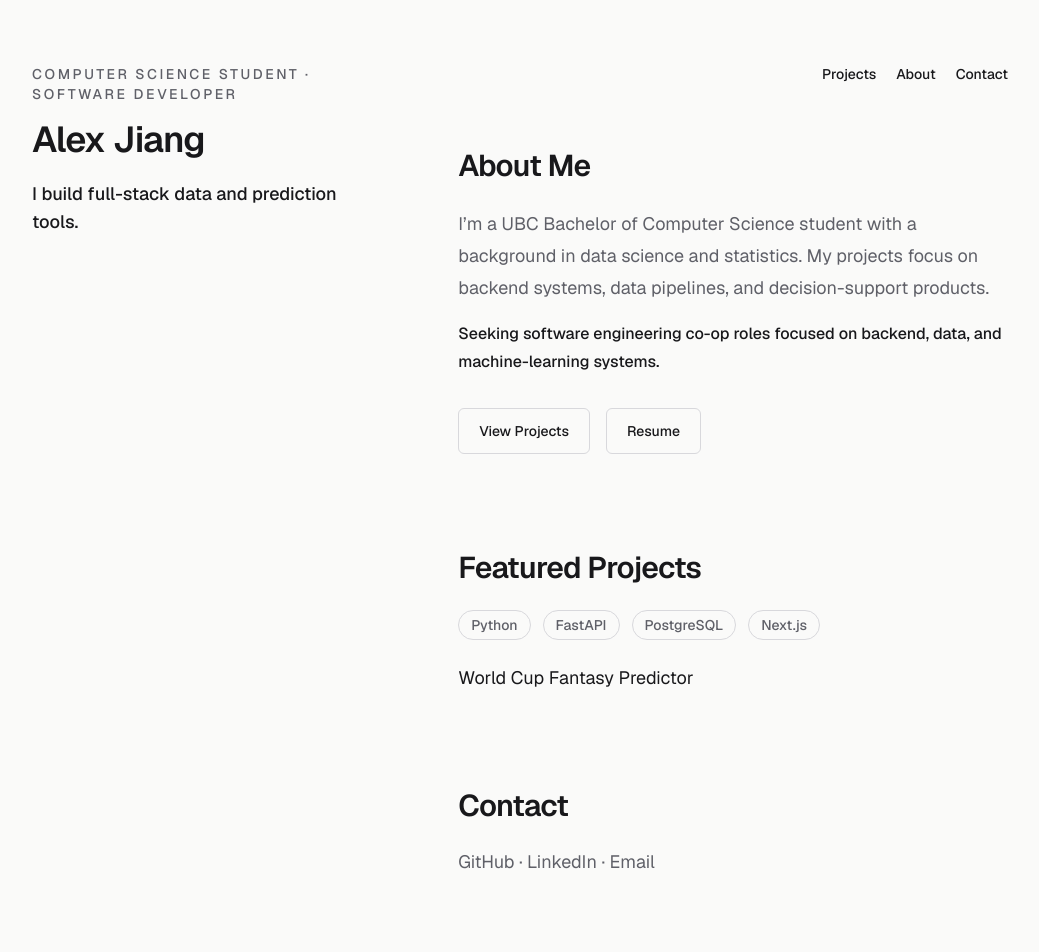
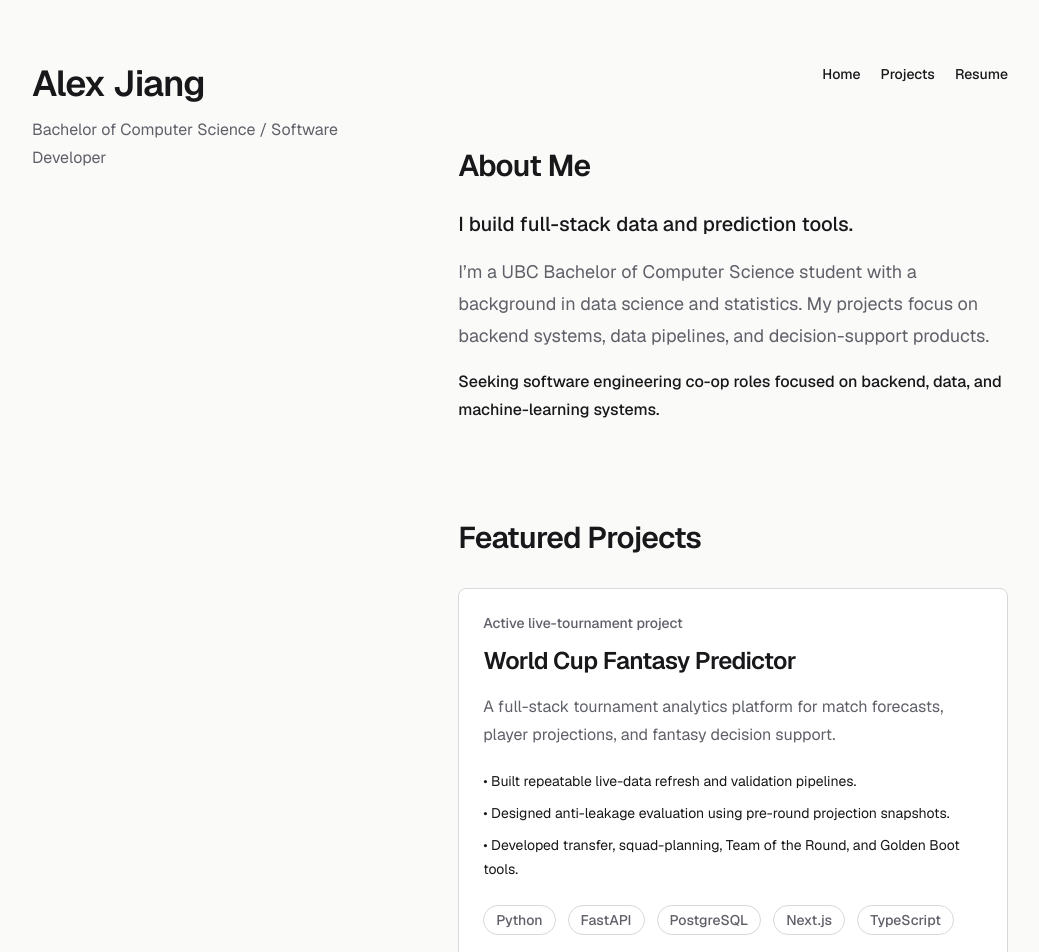
Before and after one commit to AlexJiang36/alex-portfolio, a Next.js app: page / in a window 1280 px wide. Shown: the top 952 px of the page, without its empty margins (120-1159 px from the left). Built offline with nearby package versions, Linux system fonts and the light colour scheme.

Commit message:
Day5: add reusable project data and listing pages

```diff
--- a/app/page.tsx
+++ b/app/page.tsx
@@ -1,58 +1,47 @@
 import Container from "@/components/layout/Container";
-import SiteNavigation from "@/components/layout/SiteNavigation";
-import SplitLayout from "@/components/layout/SplitLayout";
-import ProfileSidebar from "@/components/profile/ProfileSidebar";
-import Button from "@/components/ui/Button";
-import ProjectTag from "@/components/ui/ProjectTag";
+import PortfolioShell from "@/components/layout/PortfolioShell";
+import FeaturedProject from "@/components/projects/FeaturedProject";
 import SectionHeading from "@/components/ui/SectionHeading";
 import { profile } from "@/data/profile";
+import { projects } from "@/data/projects";
 
 export default function Home() {
+  const featuredProjects = projects
+    .filter((project) => project.featured)
+    .slice(0, 2);
+
   return (
     <Container>
-      <SplitLayout sidebar={<ProfileSidebar />}>
-        <header className="mb-16 flex justify-end">
-          <SiteNavigation />
-        </header>
-
-        <section id="about" className="mb-24 scroll-mt-8">
+      <PortfolioShell>
+        <section className="mb-24">
           <SectionHeading>About Me</SectionHeading>
 
-          <p className="mt-6 max-w-2xl text-lg leading-8 text-muted">
+            <p className="mt-6 max-w-2xl text-xl font-medium leading-8">
+            {profile.headline}
+            </p>
+
+          <p className="mt-4 max-w-2xl text-lg leading-8 text-muted">
             {profile.summary}
           </p>
 
           <p className="mt-4 max-w-2xl text-base font-medium leading-7">
             {profile.target}
           </p>
+        </section>
 
-          <div className="mt-8 flex flex-wrap gap-4">
-            <Button href="#projects">View Projects</Button>
-            <Button href="/resume.pdf">Resume</Button>
+        <section>
+          <SectionHeading>Featured Projects</SectionHeading>
+
+          <div className="mt-8 space-y-8">
+            {featuredProjects.map((project) => (
+              <FeaturedProject
+                key={project.slug}
+                project={project}
+              />
+            ))}
           </div>
         </section>
-
-        <section id="projects" className="mb-24 scroll-mt-8">
-          <SectionHeading>Featured Projects</SectionHeading>
-
-          <div className="mt-6 flex flex-wrap gap-3">
-            <ProjectTag>Python</ProjectTag>
-            <ProjectTag>FastAPI</ProjectTag>
-            <ProjectTag>PostgreSQL</ProjectTag>
-            <ProjectTag>Next.js</ProjectTag>
-          </div>
-
-          <p className="mt-6 text-lg">World Cup Fantasy Predictor</p>
-        </section>
-
-        <section id="contact" className="scroll-mt-8">
-          <SectionHeading>Contact</SectionHeading>
-
-          <p className="mt-6 text-lg text-muted">
-            GitHub · LinkedIn · Email
-          </p>
-        </section>
-      </SplitLayout>
+      </PortfolioShell>
     </Container>
   );
 }
--- /dev/null
+++ b/app/projects/page.tsx
@@ -0,0 +1,31 @@
+import Container from "@/components/layout/Container";
+import PortfolioShell from "@/components/layout/PortfolioShell";
+import FeaturedProject from "@/components/projects/FeaturedProject";
+import SectionHeading from "@/components/ui/SectionHeading";
+import { projects } from "@/data/projects";
+
+export default function ProjectsPage() {
+  return (
+    <Container>
+      <PortfolioShell>
+        <section>
+          <SectionHeading>Projects</SectionHeading>
+
+          <p className="mt-6 max-w-2xl text-lg leading-8 text-muted">
+            A collection of software engineering, data, and machine-learning
+            projects I have built.
+          </p>
+
+          <div className="mt-8 space-y-8">
+            {projects.map((project) => (
+              <FeaturedProject
+                key={project.slug}
+                project={project}
+              />
+            ))}
+          </div>
+        </section>
+      </PortfolioShell>
+    </Container>
+  );
+}
--- /dev/null
+++ b/components/layout/PortfolioShell.tsx
@@ -0,0 +1,21 @@
+import ProfileSidebar from "@/components/profile/ProfileSidebar";
+import SiteNavigation from "@/components/layout/SiteNavigation";
+import SplitLayout from "@/components/layout/SplitLayout";
+
+type PortfolioShellProps = {
+  children: React.ReactNode;
+};
+
+export default function PortfolioShell({
+  children,
+}: PortfolioShellProps) {
+  return (
+    <SplitLayout sidebar={<ProfileSidebar />}>
+      <header className="mb-16 flex justify-end">
+        <SiteNavigation />
+      </header>
+
+      {children}
+    </SplitLayout>
+  );
+}
--- a/components/profile/ProfileSidebar.tsx
+++ b/components/profile/ProfileSidebar.tsx
@@ -3,16 +3,12 @@ import { profile } from "@/data/profile";
 export default function ProfileSidebar() {
   return (
     <aside aria-label="Profile">
-      <p className="text-sm font-medium uppercase tracking-[0.18em] text-muted">
-        {profile.role}
-      </p>
-
-      <h1 className="mt-4 text-4xl font-semibold tracking-tight">
+      <h1 className="text-4xl font-semibold tracking-tight">
         {profile.name}
       </h1>
 
-      <p className="mt-5 text-lg font-medium leading-7">
-        {profile.headline}
+      <p className="mt-3 text-base leading-7 text-muted">
+        {profile.role}
       </p>
     </aside>
   );
--- /dev/null
+++ b/components/projects/FeaturedProject.tsx
@@ -0,0 +1,47 @@
+import Button from "@/components/ui/Button";
+import ProjectTag from "@/components/ui/ProjectTag";
+import type { Project } from "@/types/project";
+
+type FeaturedProjectProps = {
+  project: Project;
+};
+
+export default function FeaturedProject({
+  project,
+}: FeaturedProjectProps) {
+  return (
+    <article className="rounded-lg border border-border-subtle bg-surface p-6">
+      <p className="text-sm font-medium text-muted">
+        {project.status}
+      </p>
+
+      <h3 className="mt-3 text-2xl font-semibold tracking-tight">
+        {project.title}
+      </h3>
+
+      <p className="mt-4 text-base leading-7 text-muted">
+        {project.shortDescription}
+      </p>
+
+      <ul className="mt-5 space-y-2 text-sm leading-6">
+        {project.highlights.map((highlight) => (
+          <li key={highlight}>• {highlight}</li>
+        ))}
+      </ul>
+
+      <div className="mt-6 flex flex-wrap gap-3">
+        {project.technologies.map((technology) => (
+          <ProjectTag key={technology}>
+            {technology}
+          </ProjectTag>
+        ))}
+      </div>
+
+      <div className="mt-7">
+        <Button href={project.caseStudyPath}>
+          View Case Study
+        </Button>
+      </div>
+    </article>
+  );
+}
--- a/data/navigation.ts
+++ b/data/navigation.ts
@@ -1,14 +1,14 @@
 export const navigationItems = [
   {
-    label: "Projects",
-    href: "#projects",
+    label: "Home",
+    href: "/",
   },
   {
-    label: "About",
-    href: "#about",
+    label: "Projects",
+    href: "/projects",
   },
   {
-    label: "Contact",
-    href: "#contact",
+    label: "Resume",
+    href: "/resume",
   },
 ] as const;
--- a/data/profile.ts
+++ b/data/profile.ts
@@ -1,6 +1,6 @@
 export const profile = {
   name: "Alex Jiang",
-  role: "Computer Science Student · Software Developer",
+  role: "Bachelor of Computer Science / Software Developer",
   headline: "I build full-stack data and prediction tools.",
   summary:
     "I’m a UBC Bachelor of Computer Science student with a background in data science and statistics. My projects focus on backend systems, data pipelines, and decision-support products.",
--- /dev/null
+++ b/data/projects.ts
@@ -0,0 +1,25 @@
+import type { Project } from "@/types/project";
+
+export const projects = [
+  {
+    slug: "world-cup-fantasy-predictor",
+    title: "World Cup Fantasy Predictor",
+    status: "Active live-tournament project",
+    shortDescription:
+      "A full-stack tournament analytics platform for match forecasts, player projections, and fantasy decision support.",
+    technologies: [
+      "Python",
+      "FastAPI",
+      "PostgreSQL",
+      "Next.js",
+      "TypeScript",
+    ],
+    highlights: [
+      "Built repeatable live-data refresh and validation pipelines.",
+      "Designed anti-leakage evaluation using pre-round projection snapshots.",
+      "Developed transfer, squad-planning, Team of the Round, and Golden Boot tools.",
+    ],
+    caseStudyPath: "/projects/world-cup-fantasy-predictor",
+    featured: true,
+  },
+] satisfies readonly Project[];
--- /dev/null
+++ b/types/project.ts
@@ -0,0 +1,16 @@
+export type Project = {
+  slug: string;
+  title: string;
+  status: string;
+  shortDescription: string;
+  technologies: readonly string[];
+  highlights: readonly string[];
+  caseStudyPath: string;
+  image?: {
+    src: string;
+    alt: string;
+  };
+  githubUrl?: string;
+  liveUrl?: string;
+  featured: boolean;
+};
```
